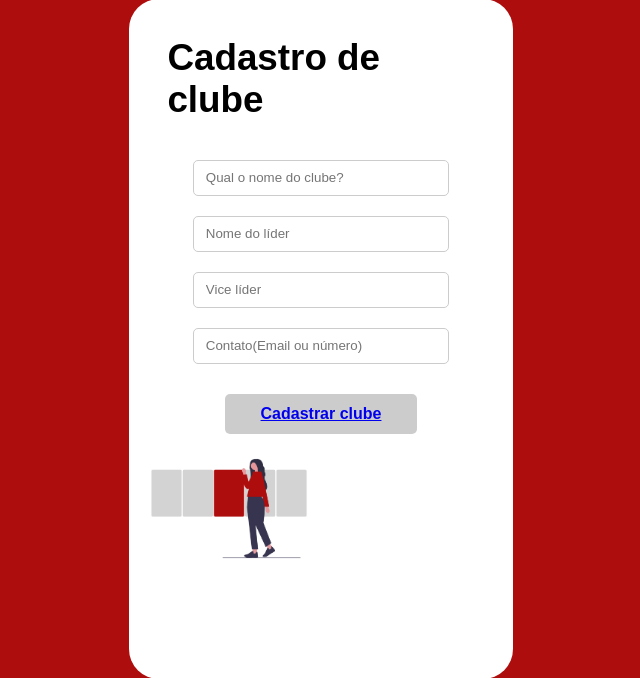
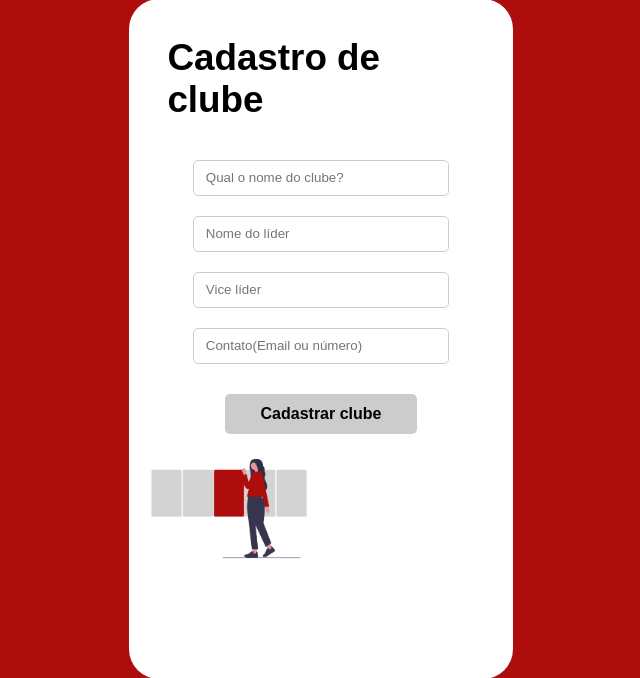
Before and after one commit to guillhermejuiul/WebPeec, a Flask app: page /telacadastroclubes in a window 1280 px wide. Shown: the part 61-739 px from the top of the page, without its empty margins (319-959 px from the left). Run offline with Flask 3, Linux system fonts and the light colour scheme.

Commit message:
cadastrar_clubes.css

```diff
--- a/static/clubes/cadastrar_clubes.css
+++ b/static/clubes/cadastrar_clubes.css
@@ -13,6 +13,16 @@ body{
 	position: relative;
 	width:100%;
 	height: 100%;
+}
+.container a{
+	text-decoration: none;
+	color: #000;
+	transition: .2s ease;
+
+}
+
+.container a:hover{
+	color: #fff;
 }
 
 .header-title {
@@ -48,7 +58,6 @@ button{
 
 button:hover{
 	background-color: #ff0000;
-	color: #fff;
 }
 .main{
 	color: #000000;
```
